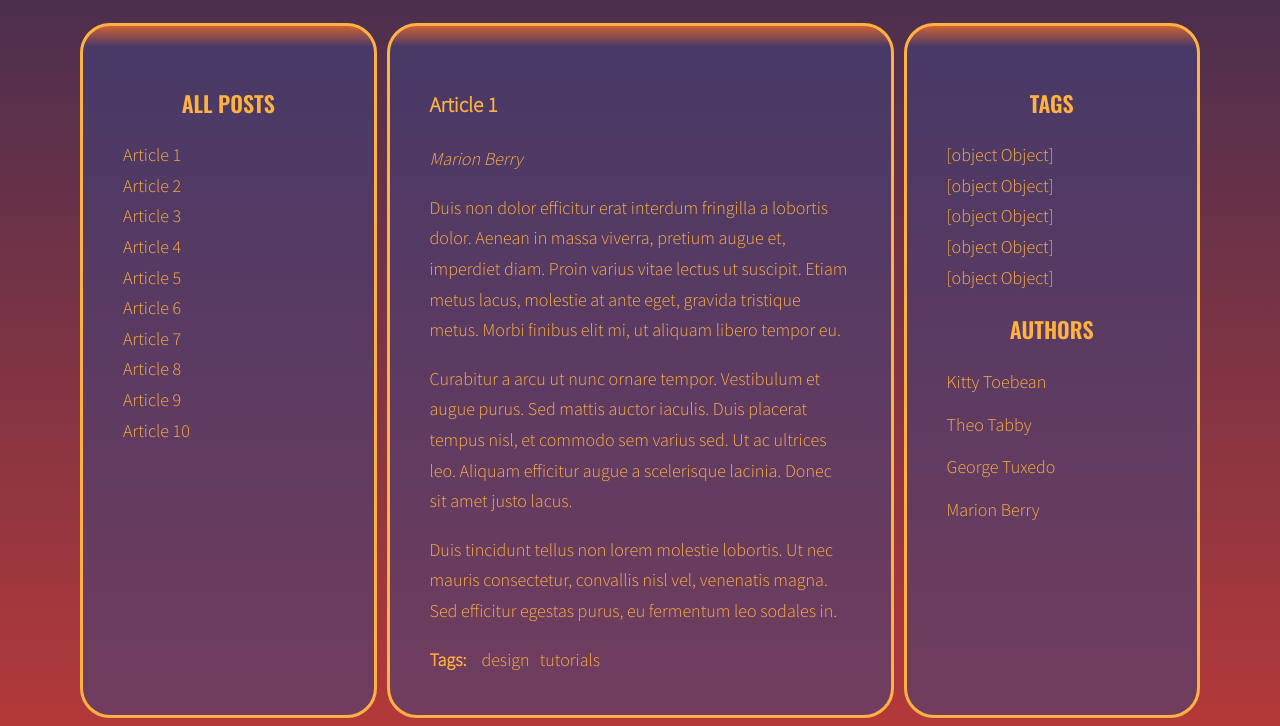
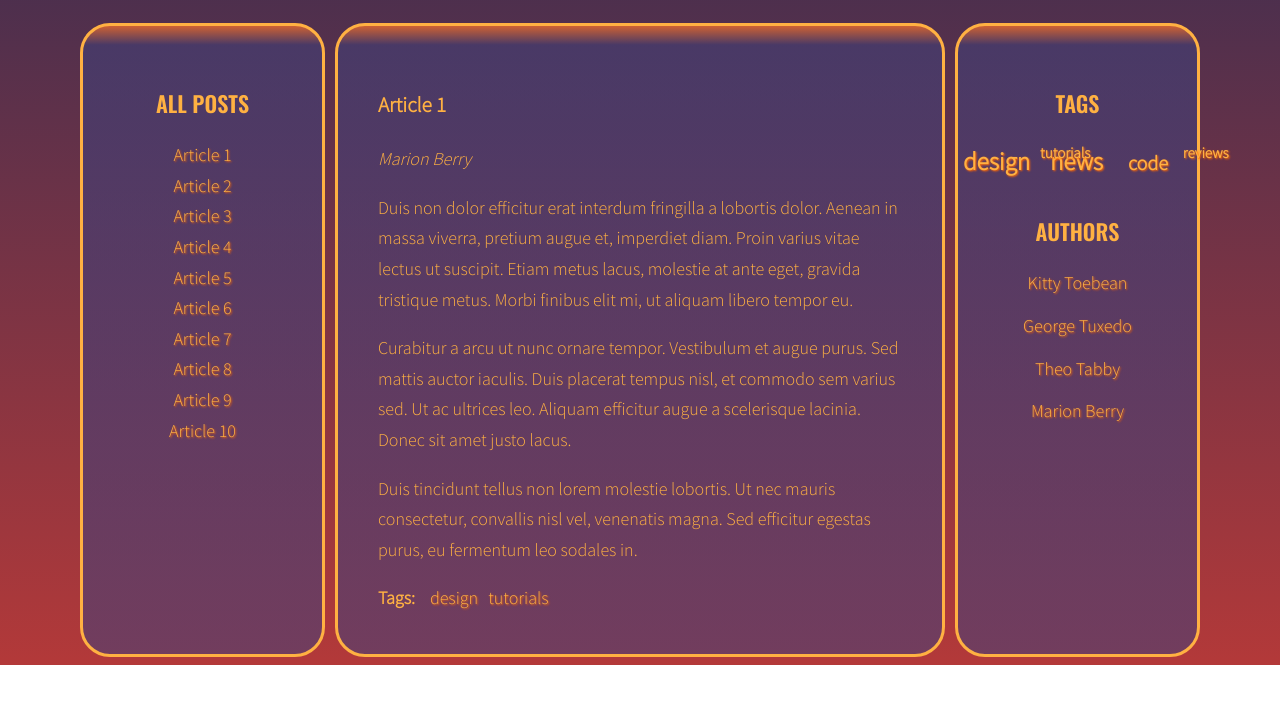
Before and after one commit to JustiMis/javascript-blog, a website: page index.html in a window 1280 px wide. Shown: the part 220-946 px from the top of the page. After the commit the page ends 885 px from the top, so only its background shows below. Drawn offline with nearby package versions, Linux system fonts and the light colour scheme.

Commit message:
Cloud tags&Styles

```diff
--- a/index.html
+++ b/index.html
@@ -183,26 +183,7 @@
               </ul>
               <h2 class="section-title">Authors</h2>
               <ul class="list authors">
-                <li>
-                  <a href="#">
-                    <span class="author-name">Kitty Toebean</span>
-                  </a>
-                </li>
-                <li>
-                  <a href="#">
-                    <span class="author-name">Theo Tabby</span>
-                  </a>
-                </li>
-                <li>
-                  <a href="#">
-                    <span class="author-name">George Tuxedo</span>
-                  </a>
-                </li>
-                <li>
-                  <a href="#">
-                    <span class="author-name">Marion Berry</span>
-                  </a>
-                </li>
+
               </ul>
             </aside>
           </main>
--- a/js/script.js
+++ b/js/script.js
@@ -42,8 +42,9 @@ function titleClickHandler(event){
 const optArticleSelector = '.post',
   optTitleSelector = '.post-title',
   optTitleListSelector = '.titles',
-  optCloudClassCount = [5],
+  optCloudClassCount = '5',
   optCloudClassPrefix = 'tag-size-';
+
 
 function generateTitleLinks(customSelector = ''){
   console.log('GENEROWANIE LISTY TYTUŁÓW');
@@ -102,18 +103,6 @@ generateTitleLinks();
 /*DODAWANIE TAGÓW DO ARTYKUŁU */
 
 const optArticleTagsSelector = '.post-tags .list';
-
-function calculateTagClass(count, params){
-
-  const normalizedCount = count - params.min ;
-  const normalizedMax = params.max - params.min ;
-  const percentage = normalizedCount / normalizedMax;
-  const classNumber  = Math.floor( percentage * (optCloudCount - 1) + 1);
-
-  return optCloudClassPrefix(classNumber);
-}
-
-
 
 function generateTags(){
   console.log('TWORZE TAGI ARTYKUŁÓW');
@@ -236,6 +225,7 @@ addClickListenersToTags();
 
 const optArticleAuthorSelector = '.post-author';
 
+
 function generateAuthors(){
   console.log('BEDE TWORZYC AUTOROW');
 
@@ -243,6 +233,7 @@ function generateAuthors(){
   const articles = document.querySelectorAll(optArticleSelector);
   console.log('stała author wyszukuje w dokumencie wszystkich autorów');
 
+  const onlyAuthors = [];
   /* START LOOP: for every author: */
   for(let article of articles){
     console.log('szuka w petli autora wśród wszystkich');
@@ -254,7 +245,9 @@ function generateAuthors(){
     /* get author from data-author attribute */
     const author = article.getAttribute('data-author');
     console.log('Odnalezione tagi:' + author);
-
+    if(!onlyAuthors.includes(author)){
+      onlyAuthors.push(author);
+    }
     /* generate HTML of the link */
     const HTML = '<a href="#author-' + author + '"> ' + author + ' </a>';
     console.log('utworzono stala html która tworzy linijke listy, wartość atrybutu href #tag-: ' + author + ' i tagiem: ' + author);
@@ -262,6 +255,14 @@ function generateAuthors(){
     /* insert HTML of all the links into the authors wrapper */
     authorWrapper.innerHTML = HTML;
   }
+  console.log(onlyAuthors);
+  let html = '';
+  const authorsList = document.querySelector('.list.authors');
+  for( let author of onlyAuthors){
+    const authorHTML = '<li><a href="#author-' + author + '">' + author + '</a></li>';
+    html = authorHTML + html
+  }
+  authorsList.innerHTML = html;
 }
 
 generateAuthors();
@@ -334,6 +335,19 @@ addClickListenersToAuthors();
 const optTagsListSelector = '.tags.list';
 const params = {max: 0, min: 999999};
 
+function calculateTagClass(count, params){
+
+  const normalizedCount = count - params.min;
+  const normalizedMax = params.max - params.min;
+  const percentage = normalizedCount / normalizedMax;
+  const classNumber  = Math.floor( percentage * (optCloudClassCount - 1) + 1);
+  console.log(calculateTagClass);
+
+  return optCloudClassPrefix + classNumber;
+
+}
+
+
 function calculateTagsParams(tags){
   console.log('FUNKCJA OBLICZANIA MAKS I MIN');
 
@@ -342,8 +356,10 @@ function calculateTagsParams(tags){
     params.min = Math.min(tags[tag], params.min);
     params.max = Math.max(tags[tag], params.max);
   }
+  console.log('max: ' + params.max + 'min: ' + params.min);
   return params;
 }
+calculateTagsParams();
 
 
 
@@ -378,7 +394,7 @@ function generateTagsCloud(){
       html = html + linkHTML;
 
       /* [NEW] check if this link is NOT already in allTags */
-      if(!allTags.hasOwnProperty(tag)){
+      if(!allTags[tag]){
         /* [NEW] add tag to allTags object */
         allTags[tag] = 1;
       } else {
@@ -391,7 +407,7 @@ function generateTagsCloud(){
   /* END LOOP: for every article: */
   }
   /* [NEW] find list of tags in right column */
-  const tagList = document.querySelector('.tags');
+  const tagList = document.querySelector(optTagsListSelector);
   console.log('znajduje liste tagow z prawej:' + tagList);
   /* [NEW] create variable for all links HTML code */
   const tagsParams = calculateTagsParams(allTags);
@@ -400,7 +416,8 @@ function generateTagsCloud(){
   /*[NEW] START LOOP: for each tag in allTags: */
   for(let tag in allTags){
     /* [NEW] generate code of a link and add it to allTagsHTML */
-    const tagLinkHTML = '<li><a class="' + calculateTagClass + '" href="' + allTags[tag] + '"</a><span>' + tagsParams + '</span></li>';
+    const tagLinkHTML = '<li><a class="' + calculateTagClass(allTags[tag], tagsParams) + '" href="#tag-' + tag + '">' + tag + '</a>';
+
     allTagsHTML += tagLinkHTML;
     console.log(allTagsHTML);
     /*[NEW] END LOOP: for each tag in allTags: */
--- a/sass/style.scss
+++ b/sass/style.scss
@@ -53,6 +53,9 @@ body {
 
 .sidebar {
   flex: 1 0 0;
+  max-width: 245px;
+  position: relative;
+
 }
 
 .posts {
@@ -87,6 +90,9 @@ body {
   list-style-type: none;
   margin: 0;
   padding: 0;
+  text-align: center;
+  text-shadow: 1px 1px 2px rgb(255, 102, 0);
+
 
   .active {
     font-weight: bold;
@@ -147,8 +153,73 @@ article  {
 
   p {
     margin: 0 10px 0 0;
+  }
+
+  a {
+    margin: 0 5px;
+  }
 }
-a {
-  margin: 0 5px;
+
+/* Tags cloud */
+
+ .tags {
+  font-size: 20px;
+  font-weight: bold;
+  margin-bottom: 30px;
+  margin-left: -45px;
+ }
+
+ .tags {
+  li {
+    display: inline;
+  }
 }
+
+.tag-size-5 {
+  font-size: 25px;
+  margin: 10px;
 }
+.tag-size-5:hover {
+  font-size: 27px;
+  transform: scale(1.2);
+  transition: all 1s;
+}
+
+.tag-size-4 {
+  font-size: 22px;
+  margin: 20px;
+}
+.tag-size-4:hover {
+  font-size: 24px;
+  transform: scale(1.2);
+  transition: all 1s;
+}
+
+.tag-size-3 {
+  font-size: 20px;
+  margin: 15px;
+}
+.tag-size-3:hover {
+  font-size: 22px;
+  transform: scale(1.2);
+  transition: all 1s;
+}
+
+.tag-size-2 {
+  font-size: 18px;
+}
+.tag-size-2:hover {
+  font-size: 20px;
+  transform: scale(1.2);
+  transition: all 1s;
+}
+
+.tag-size-1 {
+  font-size: 15px;
+  position: absolute;
+}
+.tag-size-1:hover {
+  font-size: 17px;
+  transform: scale(1.2);
+  transition: all 1s;
+}
```
Also changed, not shown: css/style.css, 1 other file.
